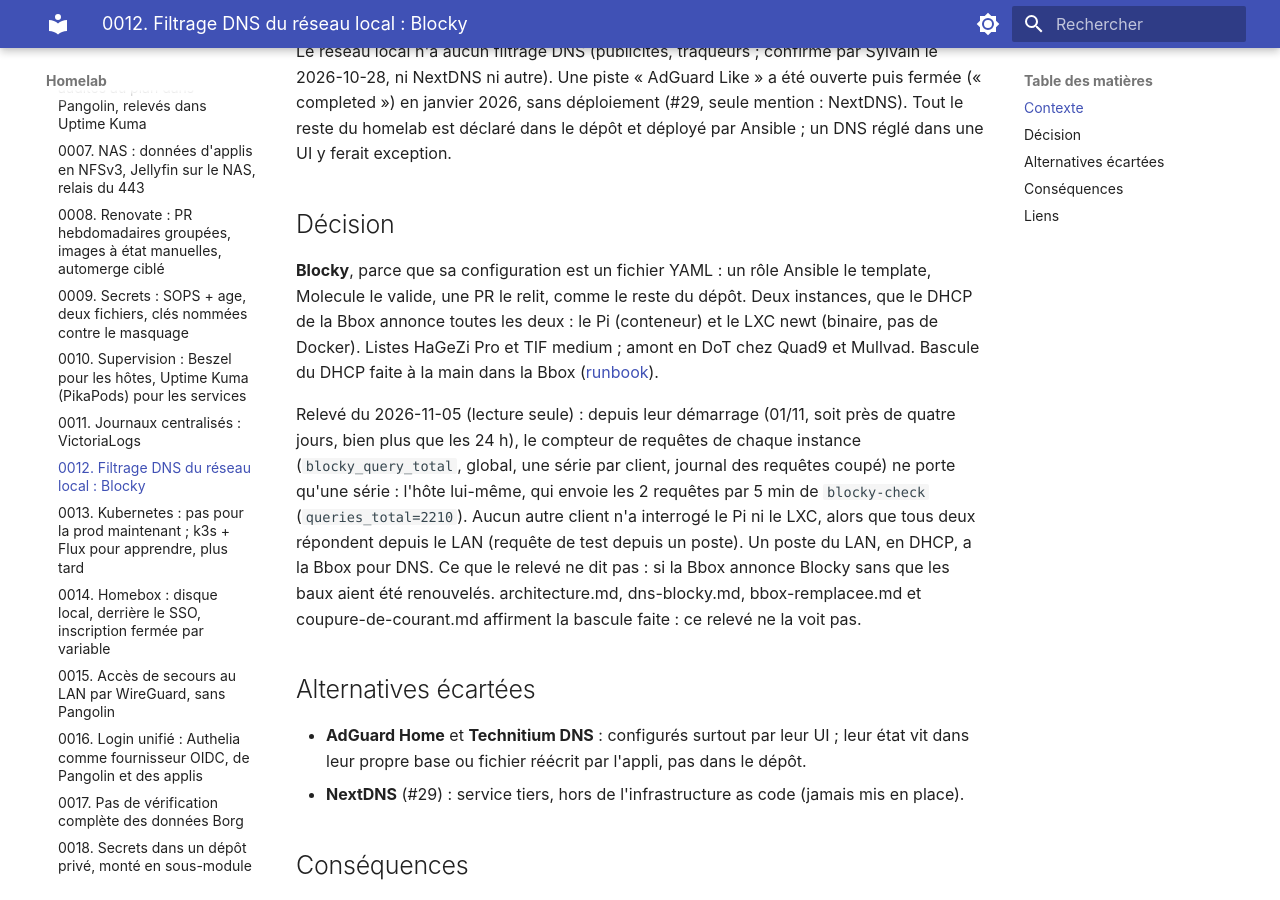
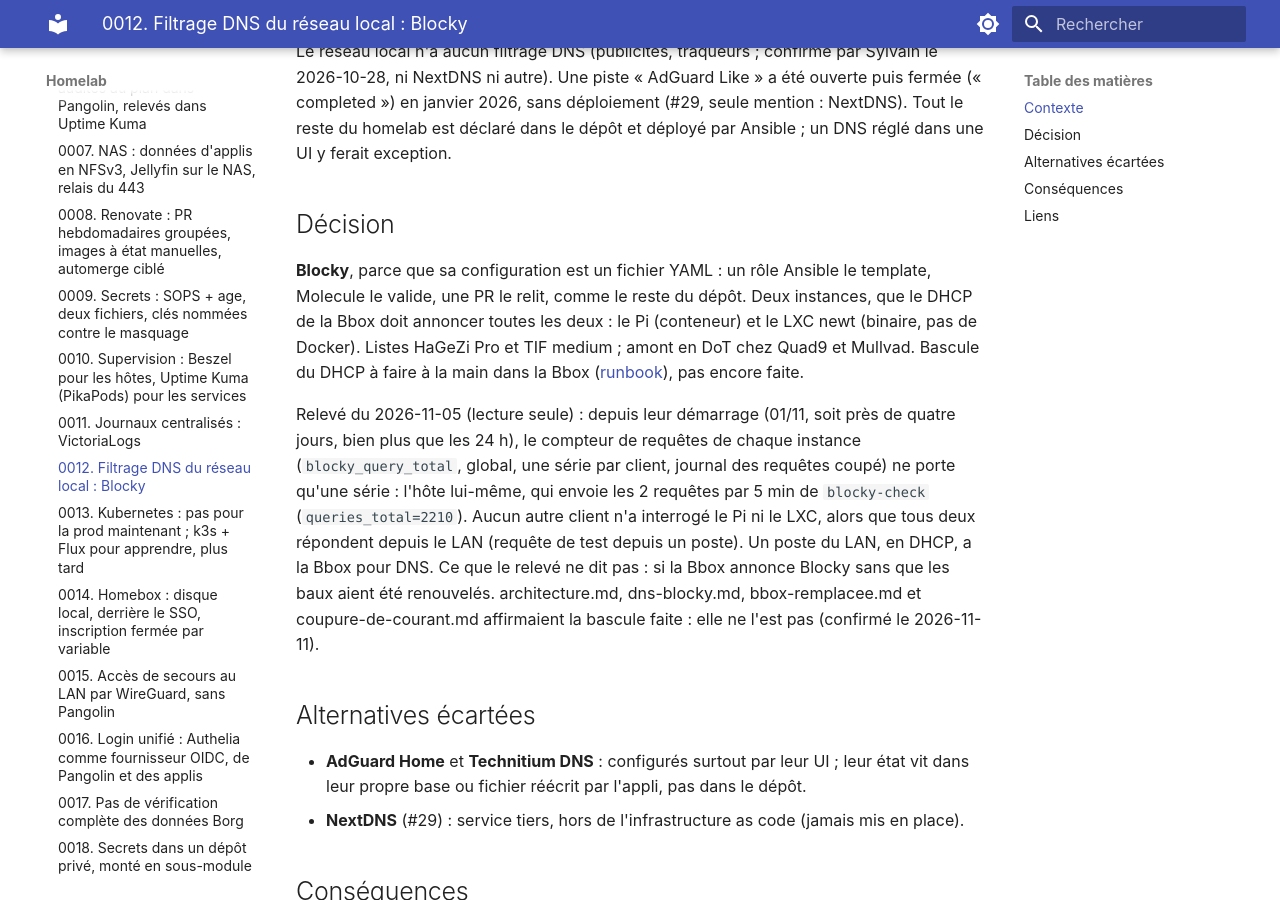
Before and after one commit to sylvainmetayer/homelab, an MkDocs documentation site: the page built from docs/adr/0012-filtrage-dns-blocky.md, in a window 1280 px wide and 900 px high, scrolled down 342 px. Built offline with MkDocs 1.6.1 and Material for MkDocs 9.7.7, drawn with Linux system fonts in a browser that asks for light colours.

Commit message:
docs(adr): suites de la revue, bascule DHCP dite « pas faite » partout
Claude-Session: https://claude.ai/code/session_01EfxfY6j4KFWvVZKA3Zcq8g

```diff
--- a/docs/adr/0012-filtrage-dns-blocky.md
+++ b/docs/adr/0012-filtrage-dns-blocky.md
@@ -15,10 +15,10 @@ dépôt et déployé par Ansible ; un DNS réglé dans une UI y ferait exception
 
 **Blocky**, parce que sa configuration est un fichier YAML : un rôle Ansible
 le template, Molecule le valide, une PR le relit, comme le reste du dépôt.
-Deux instances, que le DHCP de la Bbox annonce toutes les deux : le Pi
+Deux instances, que le DHCP de la Bbox doit annoncer toutes les deux : le Pi
 (conteneur) et le LXC newt (binaire, pas de Docker). Listes HaGeZi Pro et
-TIF medium ; amont en DoT chez Quad9 et Mullvad. Bascule du DHCP faite à la
-main dans la Bbox ([runbook](../runbooks/dns-blocky.md)).
+TIF medium ; amont en DoT chez Quad9 et Mullvad. Bascule du DHCP à faire à la
+main dans la Bbox ([runbook](../runbooks/dns-blocky.md)), pas encore faite.
 
 Relevé du 2026-11-05 (lecture seule) : depuis leur démarrage (01/11, soit
 près de quatre jours, bien plus que les 24 h), le compteur de requêtes de
@@ -29,7 +29,7 @@ n'a interrogé le Pi ni le LXC, alors que tous deux répondent depuis le LAN
 (requête de test depuis un poste). Un poste du LAN, en DHCP, a la Bbox pour
 DNS. Ce que le relevé ne dit pas : si la Bbox annonce Blocky sans que les baux
 aient été renouvelés. architecture.md, dns-blocky.md, bbox-remplacee.md et
-coupure-de-courant.md affirment la bascule faite : ce relevé ne la voit pas.
+coupure-de-courant.md affirmaient la bascule faite : elle ne l'est pas (confirmé le 2026-11-11).
 
 ## Alternatives écartées
 
```
Also changed, not shown: docs/adr/0025-promptoramix-ouverte-sur-flip.md (+1 -1 lines), docs/architecture.md (+2 -2 lines), docs/runbooks/bbox-remplacee.md (+1 -1 lines).
